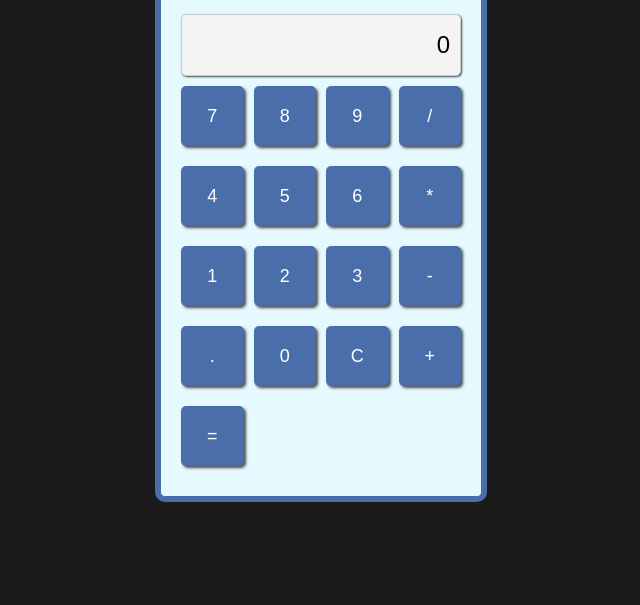
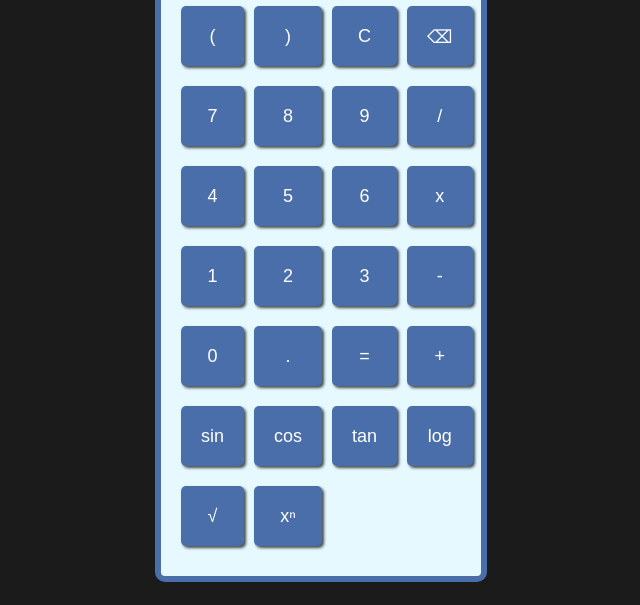
Before and after one commit to Jpuntul/Calculator, a plain HTML site: page index.html in a window 1280 px wide. Shown: the part 195-800 px from the top of the page, without its empty margins (319-959 px from the left). Drawn offline with Linux system fonts and the light colour scheme.

Commit message:
Imporve calculator function

```diff
--- a/index.html
+++ b/index.html
@@ -15,24 +15,32 @@
                 <p id='expression'>0</p>
             </div>
             <div class="buttons">
-                <button type="button" onclick="updateExpression('7')">7</button>
-                <button type="button" onclick="updateExpression('8')">8</button>
-                <button type="button" onclick="updateExpression('9')">9</button>
-                <button type="button" onclick="updateExpression('/')">/</button>
-                <button type="button" onclick="updateExpression('4')">4</button>
-                <button type="button" onclick="updateExpression('5')">5</button>
-                <button type="button" onclick="updateExpression('6')">6</button>
-                <button type="button" onclick="updateExpression('*')">*</button>
-                <button type="button" onclick="updateExpression('1')">1</button>
-                <button type="button" onclick="updateExpression('2')">2</button>
-                <button type="button" onclick="updateExpression('3')">3</button>
-                <button type="button" onclick="updateExpression('-')">-</button>
-                <button type="button" onclick="updateExpression('.')">.</button>
-                <button type="button" onclick="updateExpression('0')">0</button>
-                <button type="button" onclick="clearExpression()">C</button>
-                <button type="button" onclick="updateExpression('+')">+</button>
-                <button type="button" onclick="calculate()">=</button>
-
+                <button onclick="updateExpression('(')">(</button>
+                <button onclick="updateExpression(')')">)</button>
+                <button onclick="clearExpression()">C</button>
+                <button onclick="backspace()">⌫</button>
+                <button onclick="updateExpression('7')">7</button>
+                <button onclick="updateExpression('8')">8</button>
+                <button onclick="updateExpression('9')">9</button>
+                <button onclick="updateExpression('/')">/</button>
+                <button onclick="updateExpression('4')">4</button>
+                <button onclick="updateExpression('5')">5</button>
+                <button onclick="updateExpression('6')">6</button>
+                <button onclick="updateExpression('*')">x</button>
+                <button onclick="updateExpression('1')">1</button>
+                <button onclick="updateExpression('2')">2</button>
+                <button onclick="updateExpression('3')">3</button>
+                <button onclick="updateExpression('-')">-</button>
+                <button onclick="updateExpression('0')">0</button>
+                <button onclick="updateExpression('.')">.</button>
+                <button onclick="calculate()">=</button>
+                <button onclick="updateExpression('+')">+</button>
+                <button onclick="updateExpression('Math.sin(')">sin</button>
+                <button onclick="updateExpression('Math.cos(')">cos</button>
+                <button onclick="updateExpression('Math.tan(')">tan</button>
+                <button onclick="updateExpression('Math.log(')">log</button>
+                <button onclick="updateExpression('Math.sqrt(')">√</button>
+                <button onclick="updateExpression('Math.pow(')">xⁿ</button>
             </div>
         </div>
     </body>
--- a/style.css
+++ b/style.css
@@ -20,12 +20,13 @@ body {
 
 .display {
   display: flex;
+  width: 95%;
   flex-direction: column;
   justify-content: center;
   height: 60px;
-  margin-bottom: 10px;
+  margin: 0px 10px 10px 0px;
   font-size: 24px;
-  padding: 0px 10px 0px 10px;
+  padding: 0px 10px;
   text-align: right;
   border: 1px solid #ccc;
   border-radius: 5px;
```
